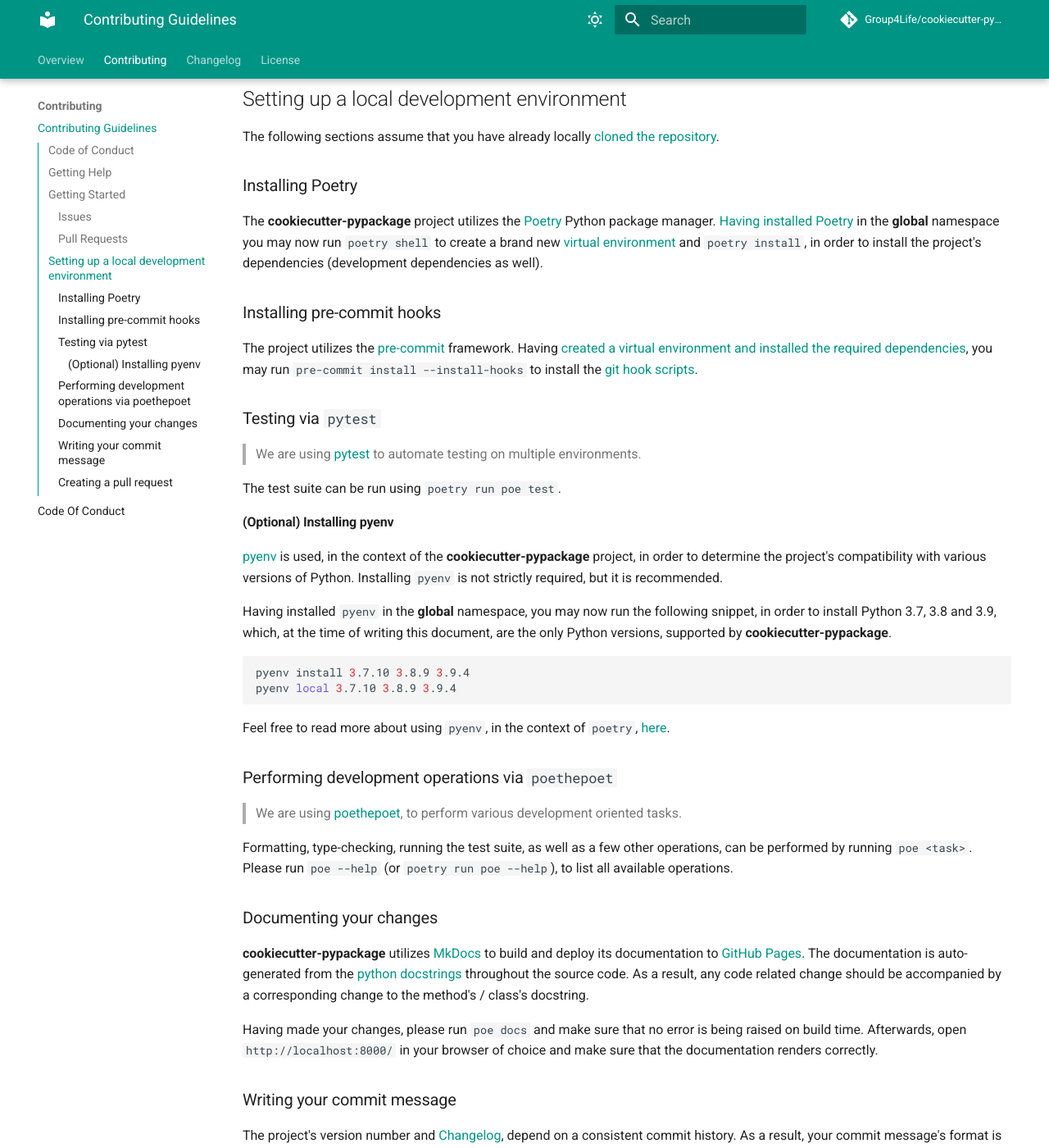
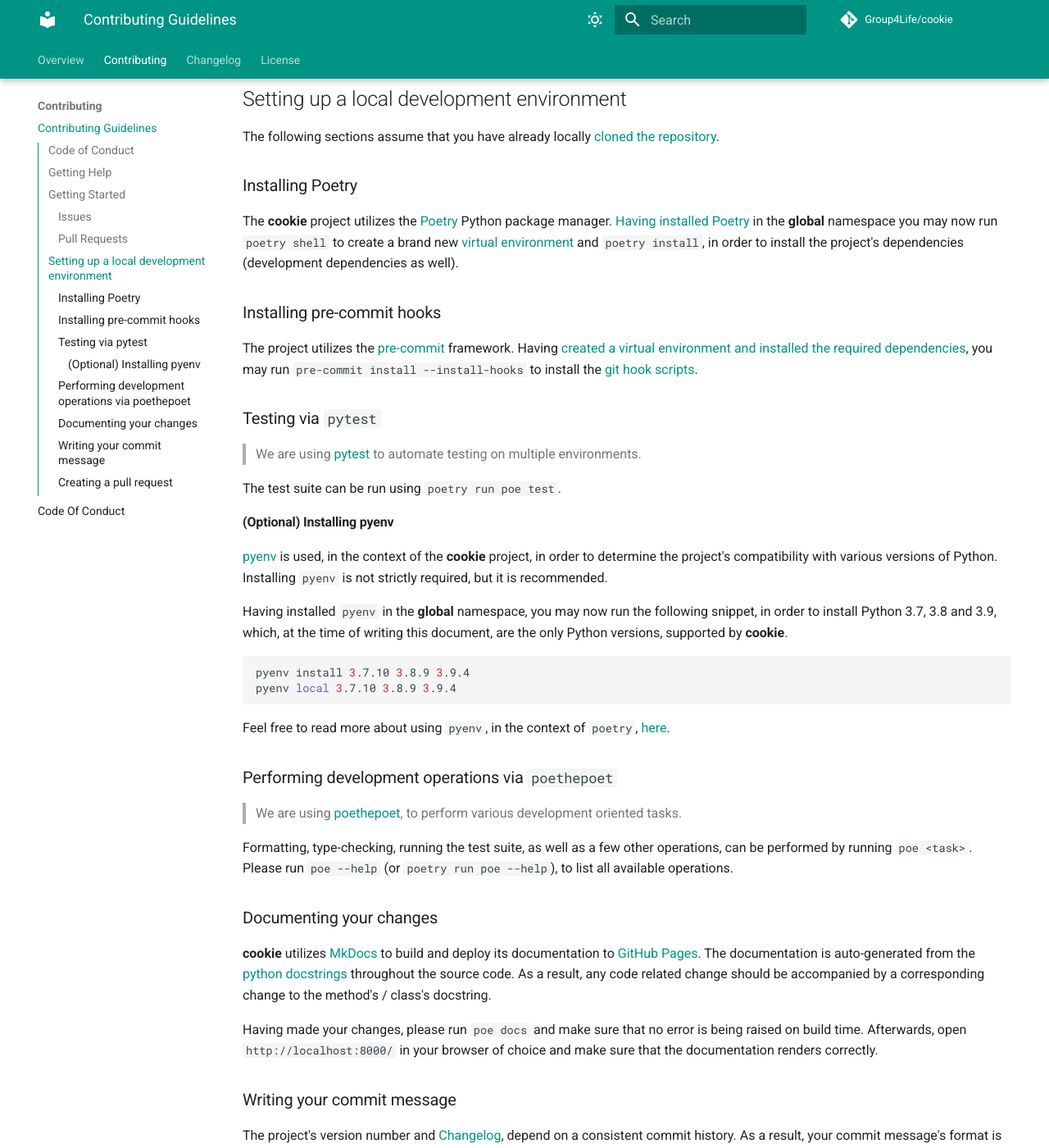
Before and after one commit to Group4Life/cookie, an MkDocs documentation site: the page built from docs/CONTRIBUTING.md, in a window 1280 px wide and 1400 px high, scrolled down 1629 px. Shown: the whole window at 82% size. Built offline with MkDocs 1.6.1 and Material for MkDocs 9.7.7, drawn with Linux system fonts in a browser that asks for light colours; comment, search, counter and statistics services are not loaded; the version menu is left out; some of the changed text lies outside the part shown.

Commit message:
fix: rename package to `cookie`

````diff
--- a/cookiecutter.json
+++ b/cookiecutter.json
@@ -1,5 +1,5 @@
 {
-  "project_name": "cookiecutter-pypackage",
+  "project_name": "cookie",
   "package_name": "{{ cookiecutter.project_name.replace('-', '_').replace(' ', '_').lower() }}",
   "project_description": "🐍 An awesome python package by the name {{ cookiecutter.project_name.replace('-', ' ').title() }}",
   "author": "Vasilis Sioros",
--- a/docs/CONTRIBUTING.md
+++ b/docs/CONTRIBUTING.md
@@ -1,6 +1,6 @@
 # Contributing
 
-Hello and thank you for considering contributing to **cookiecutter-pypackage**!
+Hello and thank you for considering contributing to **cookie**!
 
 Reading and following these guidelines will help us make the contribution process easy and effective for everyone involved.
 
@@ -10,7 +10,7 @@
 
 ## Getting Help
 
-In case all you need is an answer to a question, please refrain from opening an issue and instead visit the project's [discussion page](https://github.com/Group4Life/cookiecutter-pypackage/discussions/categories/q-a).
+In case all you need is an answer to a question, please refrain from opening an issue and instead visit the project's [discussion page](https://github.com/Group4Life/cookie/discussions/categories/q-a).
 
 ## Getting Started
 
@@ -21,7 +21,7 @@
 
 ### Issues
 
-[Issues](https://github.com/Group4Life/cookiecutter-pypackage/issues) should be used to report problems with the library or request a new feature or documentation change. When you create a new Issue, a template will be loaded that will guide you through collecting and providing the required information.
+[Issues](https://github.com/Group4Life/cookie/issues) should be used to report problems with the library or request a new feature or documentation change. When you create a new Issue, a template will be loaded that will guide you through collecting and providing the required information.
 
 If you find an Issue that addresses the problem you're having, please add your own reproduction information to the existing issue rather than creating a new one. Adding a [reaction](https://github.blog/2016-03-10-add-reactions-to-pull-requests-issues-and-comments/) can also help in indicating to our maintainers that a particular problem is affecting more than just the reporter.
 
@@ -32,11 +32,11 @@
 - Only fix/add the functionality in question **OR** address wide-spread whitespace/style issues, not both.
 - Address a single concern in the least number of changed lines as possible.
 - Be accompanied by a complete Pull Request template (loaded automatically when a PR is created).
-- Add [unit or integration tests](https://github.com/Group4Life/cookiecutter-pypackage/tree/master/tests) for added or changed functionality.
+- Add [unit or integration tests](https://github.com/Group4Life/cookie/tree/master/tests) for added or changed functionality.
 - Any code related changes should be accompanied by corresponding changes to the project's documentation.
-- If your pull request introduces a new feature, the corresponding `README` [section](https://Group4Life.github.io/cookiecutter-pypackage/latest/#features) must be updated to reflect this.
+- If your pull request introduces a new feature, the corresponding `README` [section](https://Group4Life.github.io/cookie/latest/#features) must be updated to reflect this.
 - Write clear, concise commit message(s) using the [Conventional Commits](https://www.conventionalcommits.org/en/v1.0.0/) format. [Why?](#writing-your-commit-message)
-- This project only accepts pull requests related to open issues. In case there is no relevant open issue, feel free to [create one](https://github.com/Group4Life/cookiecutter-pypackage/issues/new/choose).
+- This project only accepts pull requests related to open issues. In case there is no relevant open issue, feel free to [create one](https://github.com/Group4Life/cookie/issues/new/choose).
 
 For changes that address core functionality or would require breaking changes (e.g. a major release), it's best to open an Issue to discuss your proposal first. This is not required but can save time creating and reviewing changes.
 
@@ -47,7 +47,7 @@
 3. Create a branch locally with a succinct but descriptive name
 4. Commit changes to the branch
 5. Push changes to your fork
-6. [Open a PR in our repository](https://github.com/Group4Life/cookiecutter-pypackage/compare) and follow the PR template so that we can efficiently review the changes
+6. [Open a PR in our repository](https://github.com/Group4Life/cookie/compare) and follow the PR template so that we can efficiently review the changes
 
 ## Setting up a local development environment
 
@@ -55,11 +55,11 @@
 
 ### Installing Poetry
 
-The **cookiecutter-pypackage** project utilizes the [Poetry](https://python-poetry.org/) Python package manager. [Having installed Poetry](https://python-poetry.org/docs/#installation) in the **global** namespace you may now run `poetry shell` to create a brand new [virtual environment](https://docs.python.org/3/tutorial/venv.html) and `poetry install`, in order to install the project's dependencies (development dependencies as well).
+The **cookie** project utilizes the [Poetry](https://python-poetry.org/) Python package manager. [Having installed Poetry](https://python-poetry.org/docs/#installation) in the **global** namespace you may now run `poetry shell` to create a brand new [virtual environment](https://docs.python.org/3/tutorial/venv.html) and `poetry install`, in order to install the project's dependencies (development dependencies as well).
 
 ### Installing pre-commit hooks
 
-The project utilizes the [pre-commit](https://pre-commit.com/) framework. Having [created a virtual environment and installed the required dependencies](#installing-poetry), you may run `pre-commit install --install-hooks` to install the [git hook scripts](https://github.com/Group4Life/cookiecutter-pypackage/blob/master/.pre-commit-config.yaml).
+The project utilizes the [pre-commit](https://pre-commit.com/) framework. Having [created a virtual environment and installed the required dependencies](#installing-poetry), you may run `pre-commit install --install-hooks` to install the [git hook scripts](https://github.com/Group4Life/cookie/blob/master/.pre-commit-config.yaml).
 
 ### Testing via `pytest`
 
@@ -69,9 +69,9 @@
 
 #### (Optional) Installing pyenv
 
-[pyenv](https://github.com/pyenv/pyenv) is used, in the context of the **cookiecutter-pypackage** project, in order to determine the project's compatibility with various versions of Python. Installing `pyenv` is not strictly required, but it is recommended.
+[pyenv](https://github.com/pyenv/pyenv) is used, in the context of the **cookie** project, in order to determine the project's compatibility with various versions of Python. Installing `pyenv` is not strictly required, but it is recommended.
 
-Having installed `pyenv` in the **global** namespace, you may now run the following snippet, in order to install Python 3.7, 3.8 and 3.9, which, at the time of writing this document, are the only Python versions, supported by **cookiecutter-pypackage**.
+Having installed `pyenv` in the **global** namespace, you may now run the following snippet, in order to install Python 3.7, 3.8 and 3.9, which, at the time of writing this document, are the only Python versions, supported by **cookie**.
 
 ```bash
 pyenv install 3.7.10 3.8.9 3.9.4
@@ -88,13 +88,13 @@
 
 ### Documenting your changes
 
-**cookiecutter-pypackage** utilizes [MkDocs](https://www.mkdocs.org/) to build and deploy its documentation to [GitHub Pages](https://pages.github.com/). The documentation is auto-generated from the [python docstrings](https://www.python.org/dev/peps/pep-0257/#id15) throughout the source code. As a result, any code related change should be accompanied by a corresponding change to the method's / class's docstring.
+**cookie** utilizes [MkDocs](https://www.mkdocs.org/) to build and deploy its documentation to [GitHub Pages](https://pages.github.com/). The documentation is auto-generated from the [python docstrings](https://www.python.org/dev/peps/pep-0257/#id15) throughout the source code. As a result, any code related change should be accompanied by a corresponding change to the method's / class's docstring.
 
 Having made your changes, please run `poe docs` and make sure that no error is being raised on build time. Afterwards, open `http://localhost:8000/` in your browser of choice and make sure that the documentation renders correctly.
 
 ### Writing your commit message
 
-The project's version number and [Changelog](https://github.com/Group4Life/cookiecutter-pypackage/blob/master/CHANGELOG.md), depend on a consistent commit history. As a result, your commit message's format is extremely important. Before opening a pull request, please make sure that your commits strictly follow the [Conventional Commits](https://www.conventionalcommits.org/en/v1.0.0/) format].
+The project's version number and [Changelog](https://github.com/Group4Life/cookie/blob/master/CHANGELOG.md), depend on a consistent commit history. As a result, your commit message's format is extremely important. Before opening a pull request, please make sure that your commits strictly follow the [Conventional Commits](https://www.conventionalcommits.org/en/v1.0.0/) format].
 
 ### Creating a pull request
 
--- a/mkdocs.yml
+++ b/mkdocs.yml
@@ -1,9 +1,9 @@
-site_name: cookiecutter-pypackage
+site_name: cookie
 site_description: "🐍🍪 A Python Cookiecutter tailored towards Group4Life projects"
-site_url: "https://Group4Life.github.io/cookiecutter-pypackage/"
-repo_url: "https://github.com/Group4Life/cookiecutter-pypackage"
+site_url: "https://Group4Life.github.io/cookie/"
+repo_url: "https://github.com/Group4Life/cookie"
 edit_uri: "edit/master/docs/"
-repo_name: "Group4Life/cookiecutter-pypackage"
+repo_name: "Group4Life/cookie"
 copyright: |
   Copyright &copy; 2021 <a href="https://github.com/Group4Life"  target="_blank" rel="noopener">Group4Life</a>
 nav:
````
Also changed, not shown: README.md (+10 -15 lines), pyproject.toml (+8 -8 lines), {{cookiecutter.project_name}}/README.md (+1 -1 lines), {{cookiecutter.project_name}}/docs/CONTRIBUTING.md (+2 -2 lines), .github/SECURITY.md, 4 other files.
